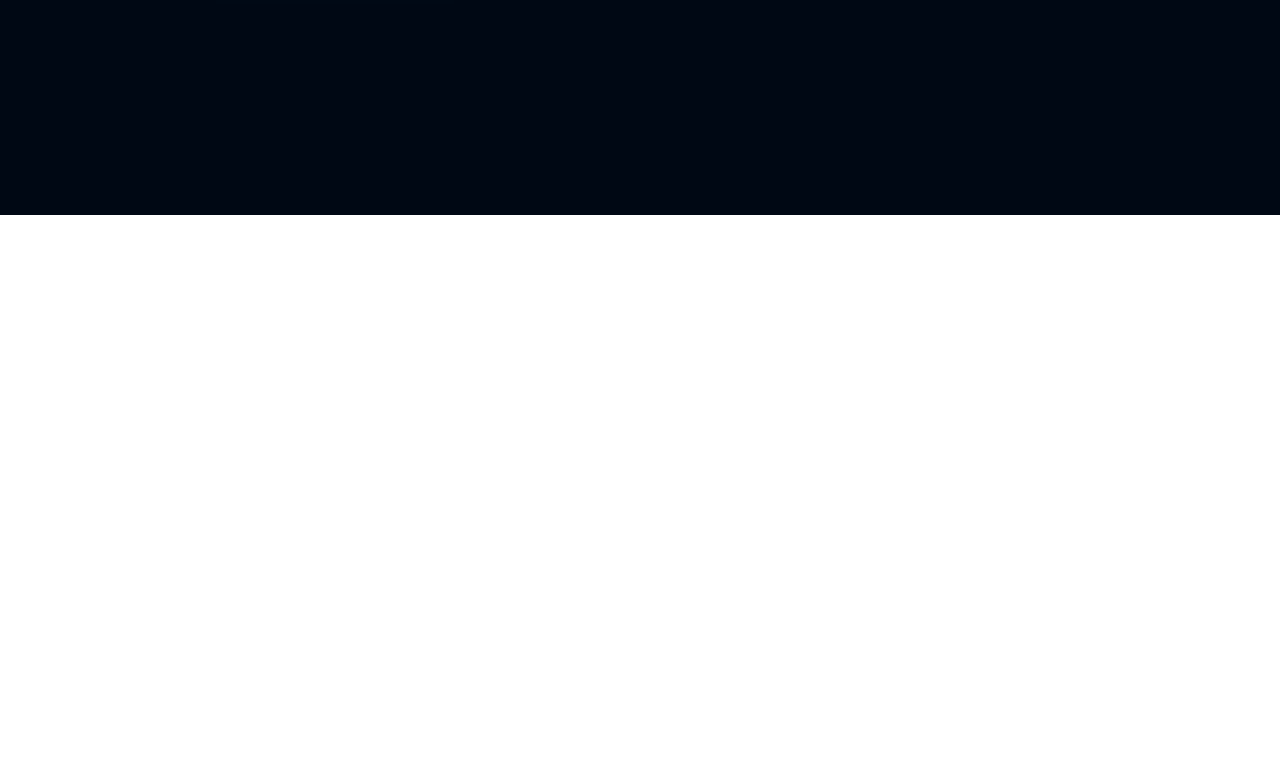
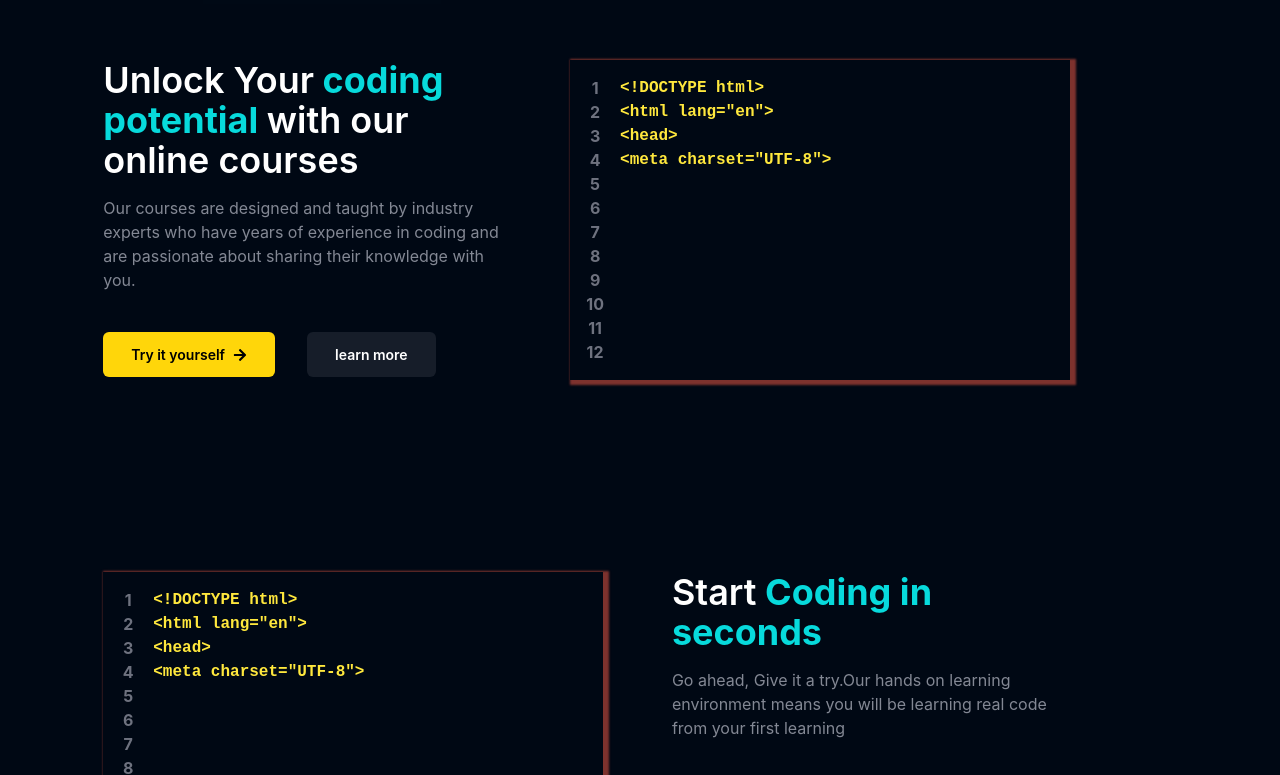
Before and after one commit to TheRitikDubey/StudyNotionEdtech, a React (Create React App) app in the folder client/: page / in a window 1280 px wide. Shown: the part 585-1360 px from the top of the page. Before the commit the page ends 800 px from the top, so only its background shows below. Built offline with nearby package versions, Linux system fonts and the light colour scheme.

Commit message:
feat:deployemnet files added and animation code editor added for FE

```diff
--- a/client/package.json
+++ b/client/package.json
@@ -9,6 +9,7 @@
     "react-icons": "^5.0.1",
     "react-router-dom": "^6.22.3",
     "react-scripts": "5.0.1",
+    "react-type-animation": "^3.2.0",
     "web-vitals": "^2.1.4"
   },
   "repository": {
--- a/client/src/App.css
+++ b/client/src/App.css
@@ -1 +1,8 @@
 /* write your css here */
+@tailwind base;
+@tailwind components;
+@tailwind utilities;
+
+html, body {
+    overflow-x: hidden;
+}
--- a/client/src/components/core/HomePage/CodeBlock.jsx
+++ b/client/src/components/core/HomePage/CodeBlock.jsx
@@ -1,9 +1,68 @@
-import React from 'react'
+import React from "react";
+import CLButton from "../HomePage/Button";
+import { FaArrowRight } from "react-icons/fa";
+import { TypeAnimation } from "react-type-animation";
+import "./HomePage.css"
+function CodeBlock({
+  position,
+  heading,
+  subHeading,
+  helperButton1,
+  helperButton2,
+  codeBlock,
+  codeColor,
+}) {
+  return (
+    <div className={`flex justify-around ${position} my-20 mx-10 gap-10`}>
+      <div className="flex flex-col gap-4 max-w-[40%]">
+        <div className="text-sm">{heading}</div>
+        <div className="text-richblack-300">{subHeading}</div>
+        <div className="mt-6 flex gap-8">
+          <CLButton active={true} linkTo={"/signup"}>
+            <div className="flex gap-2 items-center">
+              {helperButton1.btnText}
+              <FaArrowRight />
+            </div>
+          </CLButton>
+          <CLButton active={false} linkTo={"/login"}>
+            {helperButton2.btnText}
+          </CLButton>
+        </div>
+      </div>
+      <div className="h-fit code-shadow flex flex-row text-10[px] w-[100%] py-4 lg:w-[500px]">
+      <div className='text-center flex flex-col w-[10%] text-richblack-400 font-inter font-bold'>
+            <p>1</p>
+            <p>2</p>
+            <p>3</p>
+            <p>4</p>
+            <p>5</p>
+            <p>6</p>
+            <p>7</p>
+            <p>8</p>
+            <p>9</p>
+            <p>10</p>
+            <p>11</p>
+            <p>12</p>
+        </div>
 
-function CodeBlock() {
-  return (
-    <div>CodeBlock</div>
-  )
+        <div className={`w-[90%] flex flex-col gap-2 font-bold font-mono ${codeColor} pr-2`}>
+           <TypeAnimation
+            sequence={[codeBlock, 2000, ""]}
+            repeat={Infinity}
+            cursor={true}
+
+            style = {
+                {
+                    whiteSpace: "pre-line",
+                    display:"block",
+                }
+            }
+            omitDeletionAnimation={true}
+           />
+        </div>
+      </div>
+    </div>
+  );
 }
 
-export default CodeBlock
+export default CodeBlock;
--- /dev/null
+++ b/client/src/components/core/HomePage/ExploreCatalog.jsx
@@ -0,0 +1,29 @@
+import React from "react";
+import { HomePageExplore } from "../../../data/homepage-explore";
+import HighlightedText from "./HighlightedText";
+function ExploreCatalog() {
+  return (
+    <div className="p-4 flex flex-col gap-8">
+      <div className="flex flex-col gap-4 justify-center items-center">
+        <div className="text-3xl">
+          Unlock the <HighlightedText text={"Power of Code"} />
+        </div>
+        <div className="text-richblack-500">
+          Learn to build anything that you imagine
+        </div>
+      </div>
+      <div className="rounded-full my-4 p-3 text-[16px] w-[50%] flex justify-evenly mx-auto bg bg-richblack-800">
+        {HomePageExplore.map((value, index) => {
+          return (
+            <>
+              <div className="cursor-pointer">{value.tag}</div>
+            </>
+          );
+        })}
+      </div>
+      <div></div>
+    </div>
+  );
+}
+
+export default ExploreCatalog;
--- /dev/null
+++ b/client/src/components/core/HomePage/HomePage.css
@@ -0,0 +1,3 @@
+.code-shadow {
+    box-shadow: 3px 2px 2px 3px rgba(193, 73, 60, 0.646)
+}
--- a/client/src/pages/HomePage.jsx
+++ b/client/src/pages/HomePage.jsx
@@ -4,10 +4,12 @@ import { Link } from "react-router-dom";
 import HighlightedText from "../components/core/HomePage/HighlightedText";
 import CLButton from "../components/core/HomePage/Button";
 import bannerMp4 from "../assets/Images/banner.mp4";
-import "./Pages.css"
+import CodeBlock from "../components/core/HomePage/CodeBlock";
+import ExploreCatalog from "../components/core/HomePage/ExploreCatalog";
+import "./Pages.css";
 function HomePage() {
   return (
-    <div className="text-white mt-16">
+    <div className="text-white mt-16 w-11/12">
       {/* Section 1 */}
 
       <div className="flex flex-col relative mx-auto w-11/12 items-center max-w-maxContent  justify-between">
@@ -40,6 +42,7 @@ function HomePage() {
           </div>
         </div>
       </div>
+
       {/* Section 2 video component */}
       <div className="w-[75%] mt-16 mx-auto">
         <div className="my-10 videoPlayer mx-6 shadow-blue-200  w-11/12">
@@ -48,6 +51,88 @@ function HomePage() {
           </video>
         </div>
       </div>
+
+      {/* Unlock your coding potential */}
+      <div className="w-11/12 mx-auto">
+        <CodeBlock
+          position={"lg:flex-row"}
+          heading={
+            <div className="text-4xl font-semibold">
+              Unlock Your
+              <HighlightedText text={"coding potential "} />
+              with our online courses
+            </div>
+          }
+          subHeading={
+            "Our courses are designed and taught by industry experts who have years of experience in coding and are passionate about sharing their knowledge with you."
+          }
+          helperButton1={{
+            btnText: "Try it yourself",
+            linkto: "/signup",
+            active: true,
+          }}
+          helperButton2={{
+            btnText: "learn more",
+            linkto: "/login",
+            active: false,
+          }}
+          codeBlock={`<!DOCTYPE html>
+          <html lang="en">
+          <head>
+            <meta charset="UTF-8">
+            <meta name="viewport" content="width=device-width, initial-scale=1.0">
+            <title>Document</title>
+          </head>
+          <body>
+              <h1>Study Notion edtech</h1>
+          </body>
+          </html>`}
+          codeColor={"text-yellow-25"}
+        />
+      </div>
+
+      {/* Start Coding in secs */}
+      <div className="w-11/12 mx-auto mt-48">
+        <CodeBlock
+          position={"lg:flex-row-reverse"}
+          heading={
+            <div className="text-4xl font-semibold">
+              Start
+              <HighlightedText text={"Coding in seconds"} />
+            </div>
+          }
+          subHeading={
+            "Go ahead, Give it a try.Our hands on learning environment means you will be learning real code from your first learning"
+          }
+          helperButton1={{
+            btnText: "Continue Lesson",
+            linkto: "/signup",
+            active: true,
+          }}
+          helperButton2={{
+            btnText: "learn more",
+            linkto: "/login",
+            active: false,
+          }}
+          codeBlock={`<!DOCTYPE html>
+          <html lang="en">
+          <head>
+            <meta charset="UTF-8">
+            <meta name="viewport" content="width=device-width, initial-scale=1.0">
+            <title>Document</title>
+          </head>
+          <body>
+              <h1>Study Notion edtech</h1>
+          </body>
+          </html>`}
+          codeColor={"text-yellow-25"}
+        />
+      </div>
+
+       {/*Course Card section  */}
+      <div>
+          <ExploreCatalog/>
+      </div>
     </div>
   );
 }
```
Also changed, not shown: 2 other files (tests, documents, lock files or other folders).
